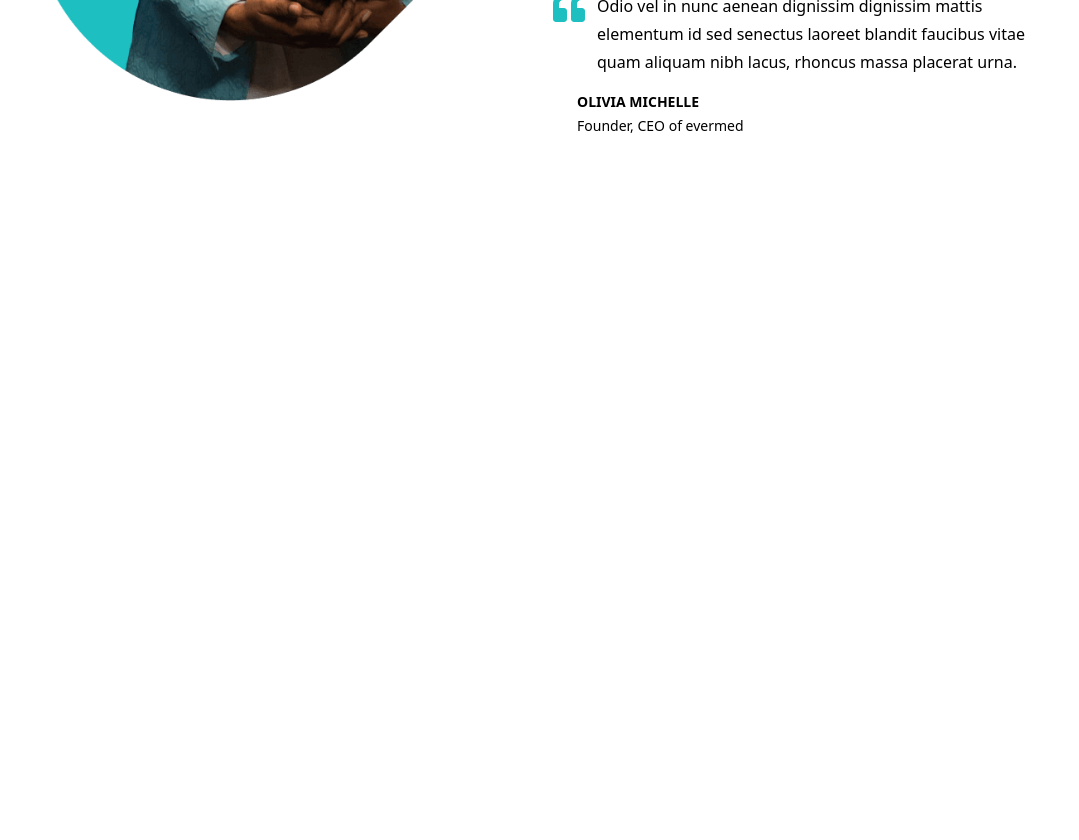
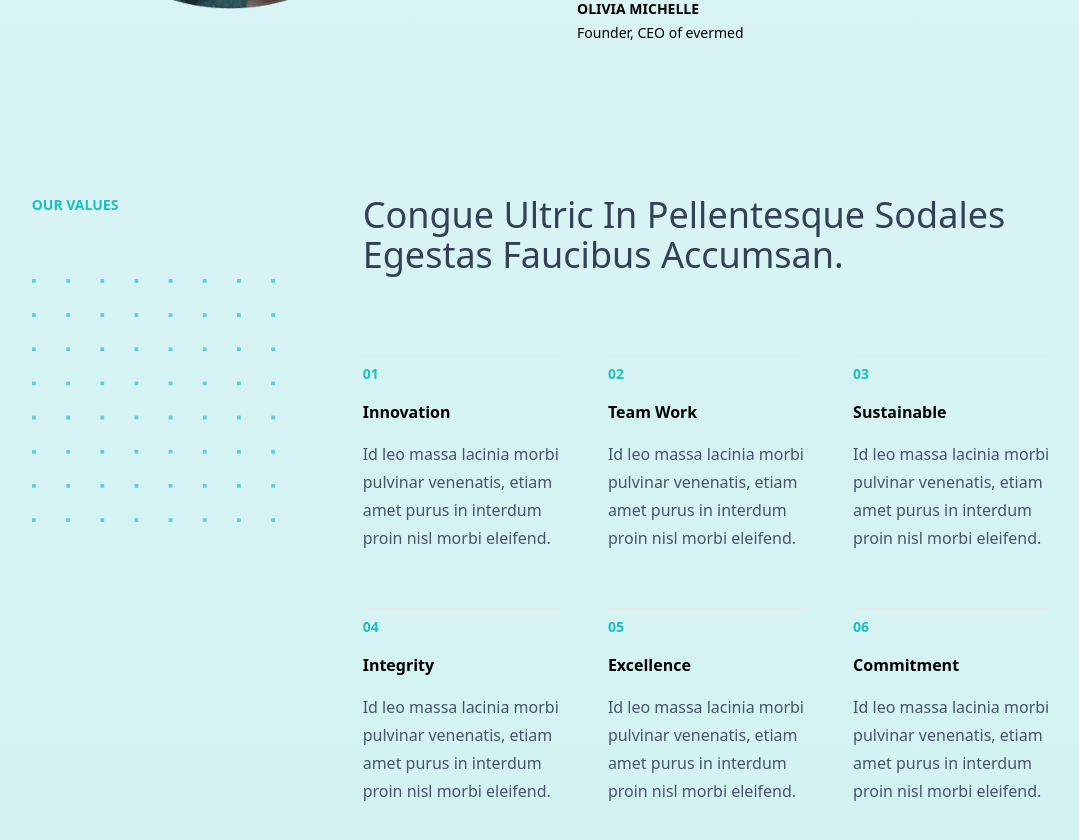
Before and after one commit to Jorris-N/evermed, a Next.js app: page / in a window 1280 px wide. Shown: the part 1760-2600 px from the top of the page, without its empty margins (99-1178 px from the left). Before the commit the page ends 1984 px from the top, so only its background shows below. Built offline with nearby package versions, Linux system fonts and the light colour scheme.

Commit message:
new homepage sections added

```diff
--- a/src/components/constants/navigation/responsive.jsx
+++ b/src/components/constants/navigation/responsive.jsx
@@ -43,6 +43,8 @@ export default function Responsive() {
     }
 
   return (
+    <div className='relative'>
+        <div className='absolute top-0 left-0 w-full bg-transparent'>
     <div className='lg:hidden'>
       <div className='bg-transparent xl:hidden flex justify-between w-full px-8 py-4 items-center border-transparent sm:border-gray-200'>
             <button className="flex focus:outline-none justify-between  items-center space-x-3">
@@ -77,5 +79,7 @@ export default function Responsive() {
                 ))}
             </div>
     </div>
+    </div>
+    </div>
   )
 }
--- a/src/components/constants/navigation/webnav.jsx
+++ b/src/components/constants/navigation/webnav.jsx
@@ -1,13 +1,11 @@
-import React from 'react'
-import { useRouter } from 'next/router'
-import Link from 'next/link'
+import React from 'react';
+import { useRouter } from 'next/router';
+import Link from 'next/link';
 import Image from 'next/image';
-import Logo from '../../../../public/images/evermed-logo.svg'
-
+import Logo from '../../../../public/images/evermed-logo.svg';
 
 export default function WebNav() {
-
-    const router = useRouter ();
+    const router = useRouter();
 
     const navigation = {
         links: [
@@ -36,31 +34,40 @@ export default function WebNav() {
                 name: 'contact',
                 href: '/contact'
             }
-
         ]
-
-    }
+    };
 
     return (
-    <div className=''>
+        <div className='relative'>
+            <div className='absolute top-0 left-0 w-full bg-transparent'>
                 <div className='py-6 lg:flex justify-between items-center lg:w-10/12 px-6 mx-auto hidden'>
                     <div className='items-center'>
-                <Link href={'/'} className=''>
-                    <Image src={Logo} alt="" width={160} height={160}/>
+                        <Link href={'/'}>
+                            <Image src={Logo} alt="" width={160} height={160} />
                         </Link>
-
                     </div>
                     <div className='flex space-x-8 items-center'>
                         <nav className='flex items-center space-x-8 items-center'>
-                    {navigation.links.map((item)=>(
-                        <Link href={item.href} key={item.id} className={router.pathname == item.href ? "text-[#1dbfc1] capitalize font-normal" : "hover:text-[#1dbfc1] ease-in-out duration-300 text-slate-600 capitalize font-normal"}>{item.name}</Link>
+                            {navigation.links.map((item) => (
+                                <Link
+                                    href={item.href}
+                                    key={item.id}
+                                    className={router.pathname == item.href ? 'text-[#1dbfc1] capitalize font-normal' : 'hover:text-[#1dbfc1] ease-in-out duration-300 text-slate-600 capitalize font-normal'}
+                                >
+                                    {item.name}
+                                </Link>
                             ))}
                         </nav>
-                <Link href={"tel://+2547123456789"} target={'_blank'} className='bg-[#1dbfc1] border rounded-full py-2.5 px-8 text-white text-[15px] hover:bg-transparent hover:border hover:border-[#1dbfc1] hover:text-[#1dbfc1] ease-in-out duration-300'>
+                        <Link
+                            href={'tel://+2547123456789'}
+                            target={'_blank'}
+                            className='bg-[#1dbfc1] border rounded-full py-2.5 px-8 text-white text-[15px] hover:bg-transparent hover:border hover:border-[#1dbfc1] hover:text-[#1dbfc1] ease-in-out duration-300'
+                        >
                             +254 7123 456 789
                         </Link>
                     </div>
                 </div>
             </div>
-  )
+        </div>
+    );
 }
--- a/src/components/views/home/banner.jsx
+++ b/src/components/views/home/banner.jsx
@@ -7,7 +7,7 @@ export default function Banner() {
   return (
     <div className="w-full homeBanner2 bg-cover bg-center">
         <div>
-                    <div className="lg:w-10/12 py-12 mx-auto px-6 justify-center w-full">
+                    <div className="lg:w-10/12 py-12 md:pt-48 pt-28 mx-auto px-6 justify-center w-full">
                       <div className='grid md:grid-cols-2 gap-6 justify-center'>
                           <div className='items-center md:pt-16'>
                             <div className='flex md:space-x-8'>
--- /dev/null
+++ b/src/components/views/home/values.jsx
@@ -0,0 +1,53 @@
+import React from 'react'
+import Image from 'next/image'
+import Dot from '../../../../public/images/dot-bg.svg'
+
+export default function Values() {
+  return (
+    <div className="lg:w-10/12 py-16 mx-auto px-6 justify-center w-full">
+      <div className='flex lg:flex-row lg:space-x-16 lg:space-y-0 flex-col gap-6 space-y-4'>
+        <div className=''>
+            <h3 className='uppercase text-[#1dbfc1] font-semibold text-sm text-start'>our values</h3>
+            <div className='flex-shrink-0 relative pt-16 lg:block hidden'>
+            <Image src={Dot} alt='Evermed' className='object-cover' width={300} height={500}/>
+          </div>
+        </div>
+        <div className='lg:w-10/12 flex flex-col items-end'>
+            <h2 className='lg:text-4xl text-3xl font-medium capitalize text-slate-700'>Congue ultric in pellentesque sodales egestas faucibus accumsan.</h2>
+            <div className='grid md:grid-cols-3 gap-12 pt-20'>
+                <div className='flex flex-col space-y-4 border-t hover:border-t hover:border-[#1dbfc1] ease-in-out duration-300 py-2'>
+                    <h3 className='uppercase text-[#1dbfc1] font-semibold text-sm text-start'>01</h3>
+                    <h2 span className=' font-semibold'>Innovation</h2>
+                    <p className='text-slate-600 font-light leading-7'>Id leo massa lacinia morbi pulvinar venenatis, etiam amet purus in interdum proin nisl morbi eleifend.</p>
+                </div>
+                <div className='flex flex-col space-y-4 border-t hover:border-t hover:border-[#1dbfc1] ease-in-out duration-300 py-2'>
+                    <h3 className='uppercase text-[#1dbfc1] font-semibold text-sm text-start'>02</h3>
+                    <h2 span className=' font-semibold'>Team Work</h2>
+                    <p className='text-slate-600 font-light leading-7'>Id leo massa lacinia morbi pulvinar venenatis, etiam amet purus in interdum proin nisl morbi eleifend.</p>
+                </div>
+                <div className='flex flex-col space-y-4 border-t hover:border-t hover:border-[#1dbfc1] ease-in-out duration-300 py-2'>
+                    <h3 className='uppercase text-[#1dbfc1] font-semibold text-sm text-start'>03</h3>
+                    <h2 span className=' font-semibold'>Sustainable</h2>
+                    <p className='text-slate-600 font-light leading-7'>Id leo massa lacinia morbi pulvinar venenatis, etiam amet purus in interdum proin nisl morbi eleifend.</p>
+                </div>
+                <div className='flex flex-col space-y-4 border-t hover:border-t hover:border-[#1dbfc1] ease-in-out duration-300 py-2'>
+                    <h3 className='uppercase text-[#1dbfc1] font-semibold text-sm text-start'>04</h3>
+                    <h2 span className=' font-semibold'>Integrity</h2>
+                    <p className='text-slate-600 font-light leading-7'>Id leo massa lacinia morbi pulvinar venenatis, etiam amet purus in interdum proin nisl morbi eleifend.</p>
+                </div>
+                <div className='flex flex-col space-y-4 border-t hover:border-t hover:border-[#1dbfc1] ease-in-out duration-300 py-2'>
+                    <h3 className='uppercase text-[#1dbfc1] font-semibold text-sm text-start'>05</h3>
+                    <h2 span className=' font-semibold'>Excellence</h2>
+                    <p className='text-slate-600 font-light leading-7'>Id leo massa lacinia morbi pulvinar venenatis, etiam amet purus in interdum proin nisl morbi eleifend.</p>
+                </div>
+                <div className='flex flex-col space-y-4 border-t hover:border-t hover:border-[#1dbfc1] ease-in-out duration-300 py-2'>
+                    <h3 className='uppercase text-[#1dbfc1] font-semibold text-sm text-start'>06</h3>
+                    <h2 span className=' font-semibold'>Commitment</h2>
+                    <p className='text-slate-600 font-light leading-7'>Id leo massa lacinia morbi pulvinar venenatis, etiam amet purus in interdum proin nisl morbi eleifend.</p>
+                </div>
+            </div>
+        </div>
+      </div>
+    </div>
+  )
+}
--- a/src/pages/index.js
+++ b/src/pages/index.js
@@ -5,6 +5,7 @@ import Layout from "@/components/constants/layout/layout";
 import Banner from "@/components/views/home/banner";
 import FactCounter from "@/components/views/home/factCounter";
 import OurCompany from "@/components/views/home/ourCompany";
+import Values from "@/components/views/home/values";
 
 const inter = Inter({ subsets: ["latin"] });
 
@@ -15,6 +16,7 @@ export default function Home() {
         <Banner/>
         <FactCounter/>
         <OurCompany/>
+        <Values/>
       </Layout>
     </div>
   );
--- a/src/styles/globals.css
+++ b/src/styles/globals.css
@@ -4,8 +4,8 @@
 
 :root {
   --foreground-rgb: 0, 0, 0;
-  --background-start-rgb: #effafa;
-  --background-end-rgb: #effafa;
+  --background-start-rgb: 29, 191, 193, 0.1;
+  --background-end-rgb: 29, 191, 193, 0.1
 }
 
 /* @media (prefers-color-scheme: dark) {
```
Lines whose indentation alone changed are shown as unchanged.
